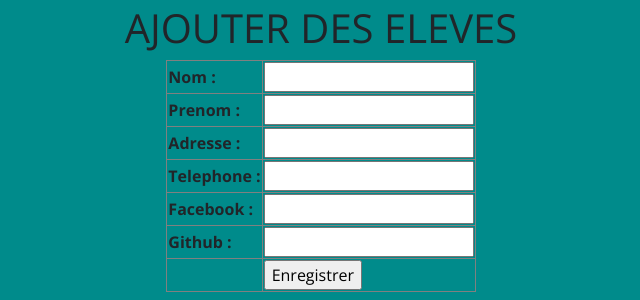
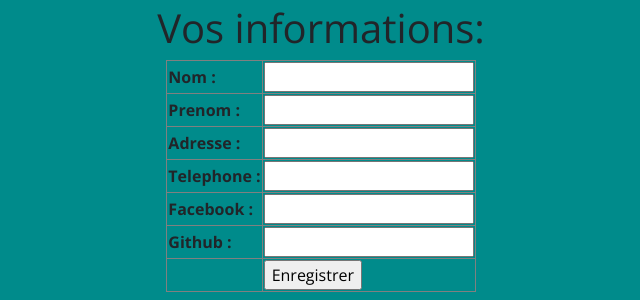
Before and after one commit to Kaouthar-bouslim/PLATEFORM-ETUDIANTS, a PHP site: page /modif.php in a window 1280 px wide. Shown: the part 60-360 px from the top of the page, without its empty margins (319-959 px from the left). Run offline with PHP 8.4, Linux system fonts and the light colour scheme; a user stored in the database is signed in; data comes from the database, SQL or seed files in the repository; data that the repository does not hold is empty; some libraries are stand-ins or nearby versions; some web fonts are replaced.

Commit message:
Update modif.php

```diff
--- a/modif.php
+++ b/modif.php
@@ -32,12 +32,12 @@
   <meta charset="UTF-8">
   <meta http-equiv="X-UA-Compatible" content="IE=edge">
   <meta name="viewport" content="width=device-width, initial-scale=1.0">
-  <title>Document</title>
+  <title>Informations</title>
 </head>
 <body>
   <div class=texto>
       <center>
-  <h1>AJOUTER DES ELEVES</h1>
+  <h1>Vos informations:</h1>
     <form action="modif2.php" method="post" >
         <table border="1">
 
```
